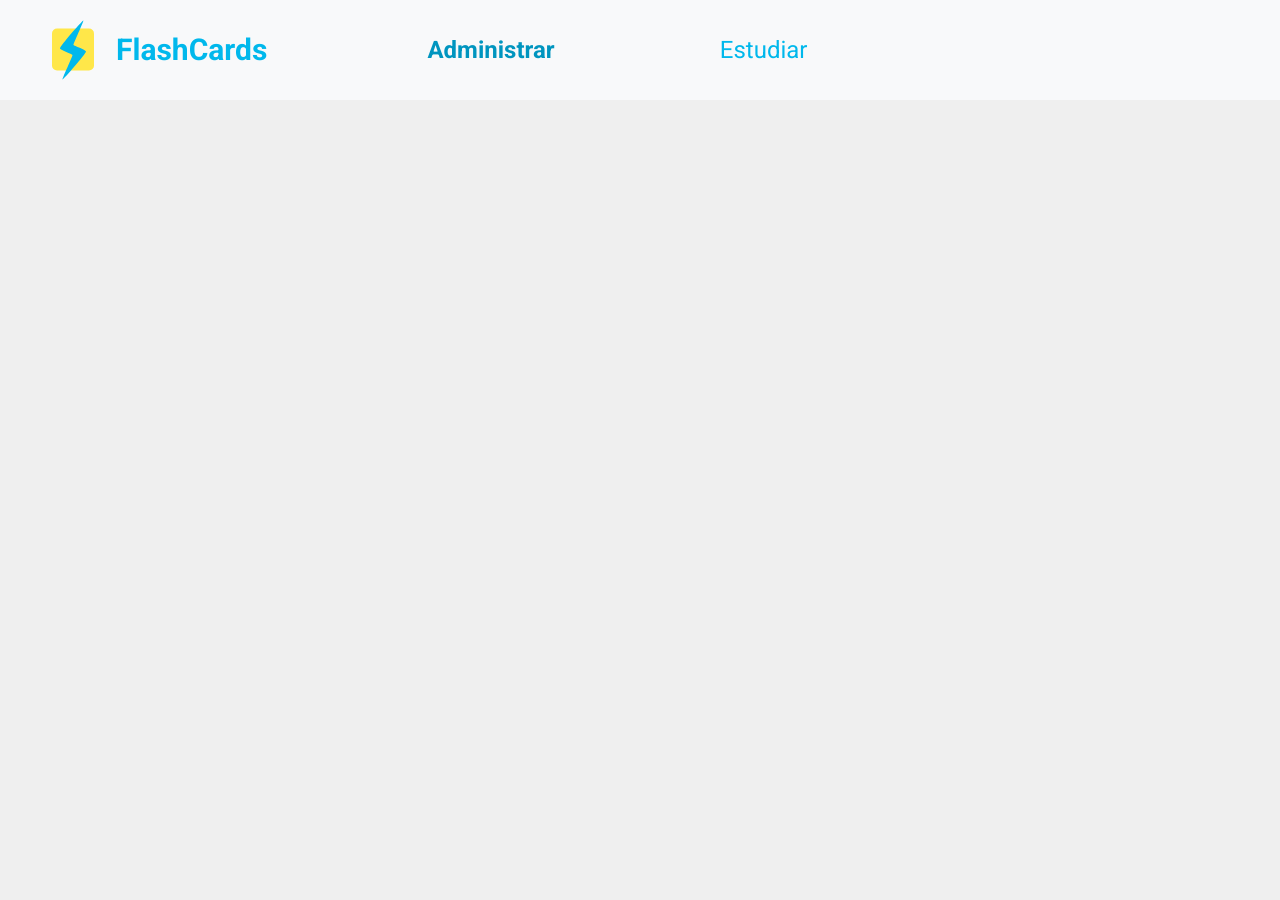
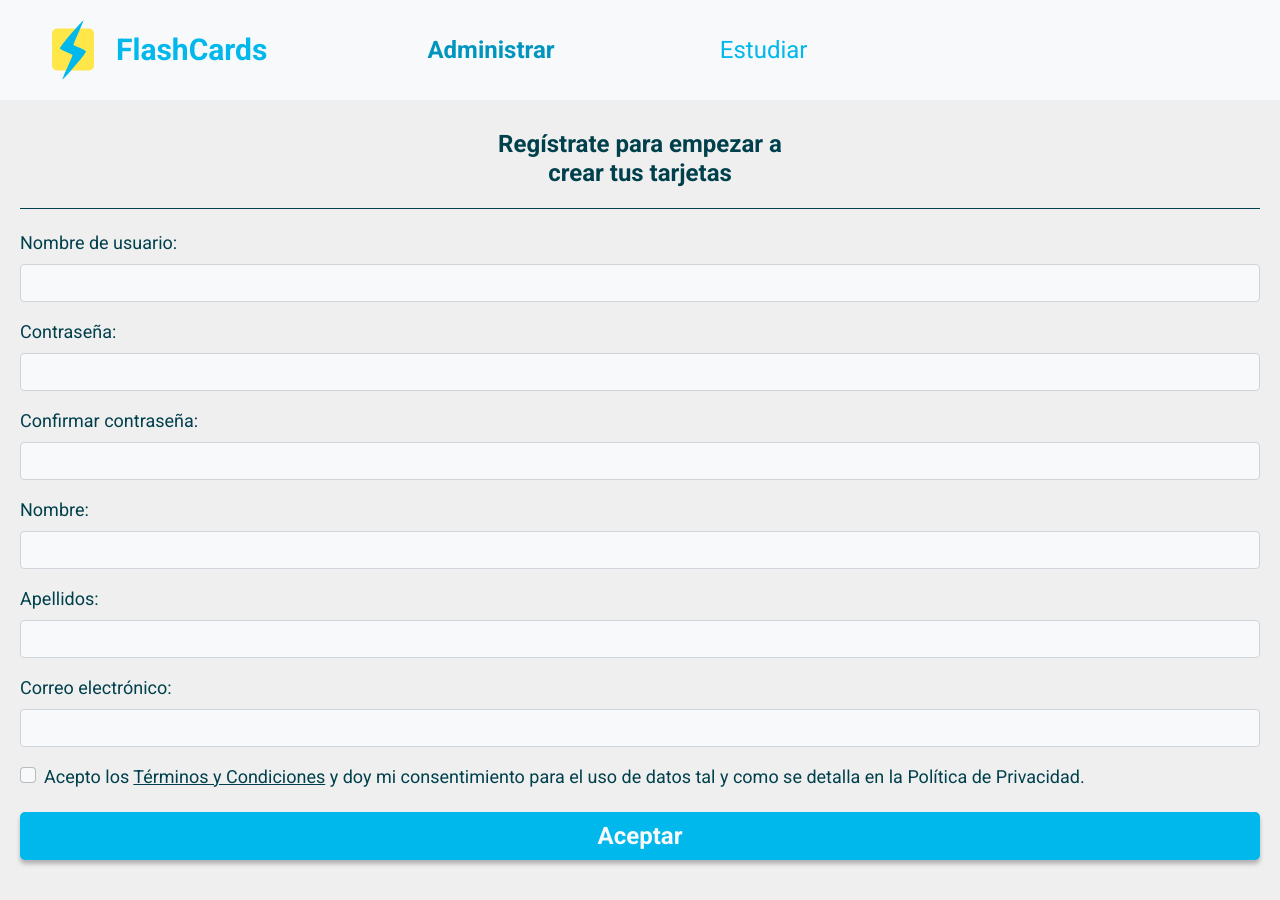
Before and after one commit to niltonsjr/flashcards, a React (Create React App) app in the folder frontend/: page /register in a window 1280 px wide. Before the commit the page ends 800 px from the top, so only its background shows below. Built offline with nearby package versions, Linux system fonts and the light colour scheme.

Commit message:
Adicionando página de registro

```diff
--- a/frontend/src/App.tsx
+++ b/frontend/src/App.tsx
@@ -3,6 +3,7 @@ import "./App.css";
 import Home from "pages/Home";
 import { BrowserRouter, Routes, Route } from "react-router-dom";
 import Navbar from "components/Navbar";
+import Register from "pages/Register";
 
 const App = () => {
   return (
@@ -10,6 +11,7 @@ const App = () => {
       <Navbar />
       <Routes>
         <Route path="/" element={<Home />} />
+        <Route path="/register" element={<Register />} />
         {/* <Route path="/form">
           <Route path=":movieId" element={<Form />} />
         </Route> */}
--- a/frontend/src/components/LoginCard/index.tsx
+++ b/frontend/src/components/LoginCard/index.tsx
@@ -29,7 +29,7 @@ const LoginCard = () => {
           <button className="login-submit">Aceptar</button>
         </div>
         <div className="signup-container">
-          <Link to="/admin/auth/register" className="login-link-register">
+          <Link to="/register" className="login-link-register">
             Regístrate gratis
           </Link>
         </div>
--- a/frontend/src/components/Navbar/index.tsx
+++ b/frontend/src/components/Navbar/index.tsx
@@ -6,7 +6,7 @@ const Navbar = () => {
   return (
     <nav className="navbar navbar-expand-md navbar-light main-nav">
       <div className="container-fluid">
-        <a href="link" className="nav-logo-text">
+        <a href="/" className="nav-logo-text">
           <Logo className="nav-logo" />
           <h4>FlashCards</h4>
         </a>
--- /dev/null
+++ b/frontend/src/pages/Register/index.tsx
@@ -0,0 +1,99 @@
+import { Link } from "react-router-dom";
+import "./styles.css";
+
+const Register = () => {
+  return (
+    <div className="register-container">
+      <h1>
+        Regístrate para empezar a <br /> crear tus tarjetas
+      </h1>
+      <div className="register-form-container">
+        <form>
+          <div className="mb-3">
+            <label htmlFor="nombreUsuario" className="form-label">
+              Nombre de usuario:
+            </label>
+            <input
+              type="text"
+              id="nombreUsuario"
+              className="form-control base-input"
+              name="nombreUsuario"
+            />
+          </div>
+          <div className="mb-3">
+            <label htmlFor="contrasena" className="form-label">
+              Contraseña:
+            </label>
+            <input
+              type="password"
+              id="contrasena"
+              className="form-control base-input"
+              name="contrasena"
+            />
+          </div>
+          <div className="mb-3">
+            <label htmlFor="confirmContrasena" className="form-label">
+              Confirmar contraseña:
+            </label>
+            <input
+              type="password"
+              id="confirmContrasena"
+              className="form-control base-input"
+              name="confirmContrasena"
+            />
+          </div>
+          <div className="mb-3">
+            <label htmlFor="nombre" className="form-label">
+              Nombre:
+            </label>
+            <input
+              type="text"
+              id="nombre"
+              className="form-control base-input"
+              name="nombre"
+            />
+          </div>
+          <div className="mb-3">
+            <label htmlFor="apellidos" className="form-label">
+              Apellidos:
+            </label>
+            <input
+              type="text"
+              id="apellidos"
+              className="form-control base-input"
+              name="apellidos"
+            />
+          </div>
+          <div className="mb-3">
+            <label htmlFor="email" className="form-label">
+              Correo electrónico:
+            </label>
+            <input
+              type="email"
+              id="email"
+              className="form-control base-input"
+              name="email"
+            />
+          </div>
+          <div className="form-check">
+            <input
+              className="form-check-input"
+              type="checkbox"
+              value=""
+              id="flexCheckDefault"
+            />
+            <label className="form-check-label" htmlFor="flexCheckDefault">
+              Acepto los <Link to="/condiciones" className="conditions-link-register">Términos y Condiciones</Link> y doy mi consentimiento para el
+              uso de datos tal y como se detalla en la Política de Privacidad.
+            </label>
+          </div>
+          <div>
+            <button className="register-submit">Aceptar</button>
+          </div>
+        </form>
+      </div>
+    </div>
+  );
+};
+
+export default Register;
--- /dev/null
+++ b/frontend/src/pages/Register/styles.css
@@ -0,0 +1,43 @@
+.register-container {
+  min-width: 400px;
+  display: flex;
+  flex-direction: column;
+  padding: 30px 20px 20px 20px;
+}
+
+.register-container h1 {
+  font-size: 24px;
+  font-weight: 700;
+  text-align: center;
+  margin-bottom: 20px;
+}
+
+.register-form-container {
+  border-top: 1px solid #00404c;
+  padding-top: 20px;
+}
+
+.register-form-container input {
+  background: #f8f9fa;
+}
+
+.register-form-container label {
+  font-size: 18px;
+}
+
+.conditions-link-register {
+    text-decoration: underline;
+}
+
+.register-submit {
+  margin: 20px 0 20px 0;
+  width: 100%;
+  height: 48px;
+  background-color: #00b8ec;
+  box-shadow: 0px 4px 4px rgba(0, 0, 0, 0.25);
+  border-radius: 5px;
+  border: none;
+  color: #f8f9fa;
+  font-size: 24px;
+  font-weight: 700;
+}
```
Also changed, not shown: frontend/src/pages/Home/assets/images/background-right.svg (deleted).
